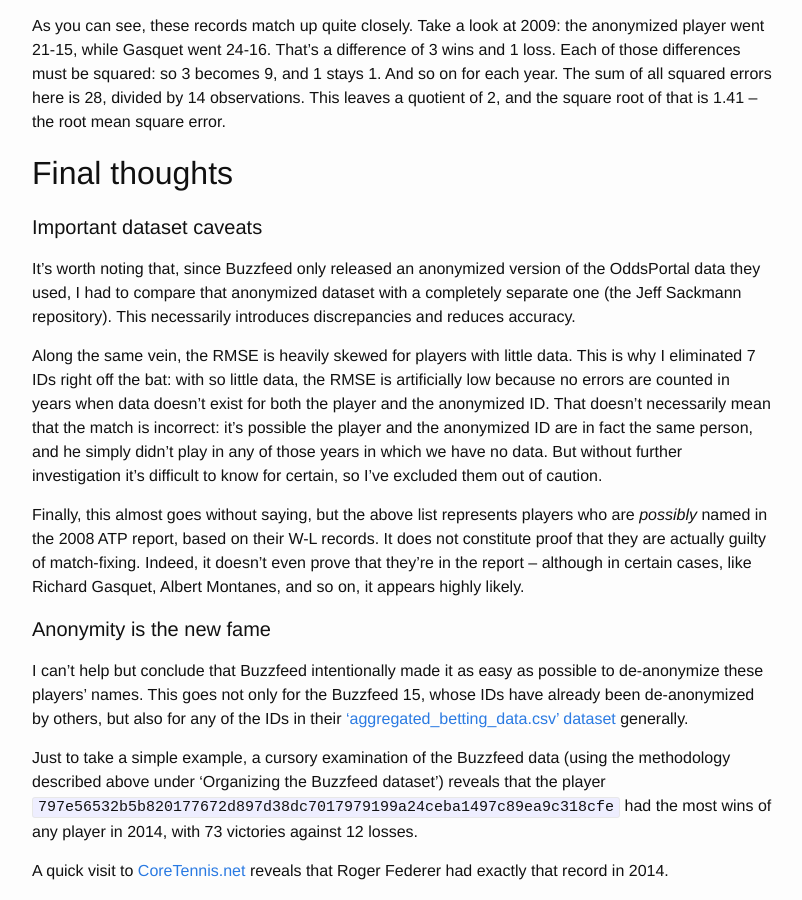
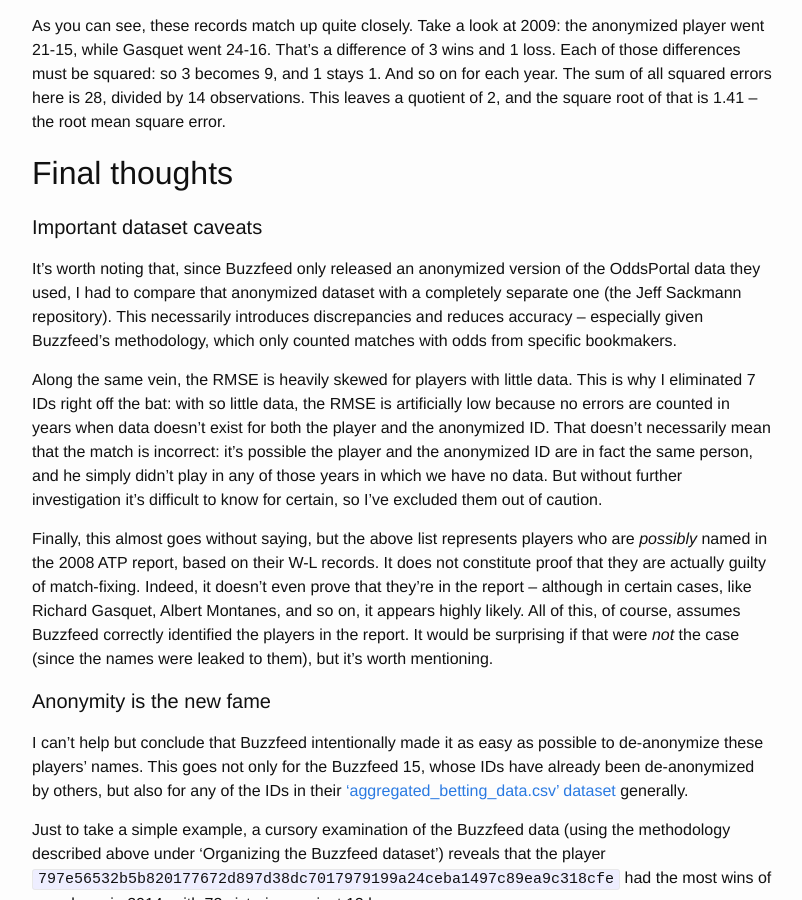
Before and after one commit to jaypinho/jaypinho.github.io, a Jekyll site: the page built from _posts/2016-01-24-de-anonymizing-the-ATP-28.markdown, in a window 1280 px wide and 900 px high, scrolled down 12848 px. Shown: the whole window, without its empty margins (238-1040 px from the left). Built offline with Jekyll 4.4.1, drawn with Linux system fonts in a browser that asks for light colours; comment, search, counter and statistics services are not loaded.

Commit message:
More clarifications

```diff
--- a/_posts/2016-01-24-de-anonymizing-the-ATP-28.markdown
+++ b/_posts/2016-01-24-de-anonymizing-the-ATP-28.markdown
@@ -214,11 +214,11 @@
 
 #### Important dataset caveats
 
-It's worth noting that, since Buzzfeed only released an anonymized version of the OddsPortal data they used, I had to compare that anonymized dataset with a completely separate one (the Jeff Sackmann repository). This necessarily introduces discrepancies and reduces accuracy.
+It's worth noting that, since Buzzfeed only released an anonymized version of the OddsPortal data they used, I had to compare that anonymized dataset with a completely separate one (the Jeff Sackmann repository). This necessarily introduces discrepancies and reduces accuracy -- especially given Buzzfeed's methodology, which only counted matches with odds from specific bookmakers.
 
 Along the same vein, the RMSE is heavily skewed for players with little data. This is why I eliminated 7 IDs right off the bat: with so little data, the RMSE is artificially low because no errors are counted in years when data doesn't exist for both the player and the anonymized ID. That doesn't necessarily mean that the match is incorrect: it's possible the player and the anonymized ID are in fact the same person, and he simply didn't play in any of those years in which we have no data. But without further investigation it's difficult to know for certain, so I've excluded them out of caution.
 
-Finally, this almost goes without saying, but the above list represents players who are *possibly* named in the 2008 ATP report, based on their W-L records. It does not constitute proof that they are actually guilty of match-fixing. Indeed, it doesn't even prove that they're in the report -- although in certain cases, like Richard Gasquet, Albert Montanes, and so on, it appears highly likely.
+Finally, this almost goes without saying, but the above list represents players who are *possibly* named in the 2008 ATP report, based on their W-L records. It does not constitute proof that they are actually guilty of match-fixing. Indeed, it doesn't even prove that they're in the report -- although in certain cases, like Richard Gasquet, Albert Montanes, and so on, it appears highly likely. All of this, of course, assumes Buzzfeed correctly identified the players in the report. It would be surprising if that were *not* the case (since the names were leaked to them), but it's worth mentioning.
 
 #### Anonymity is the new fame
 
```
